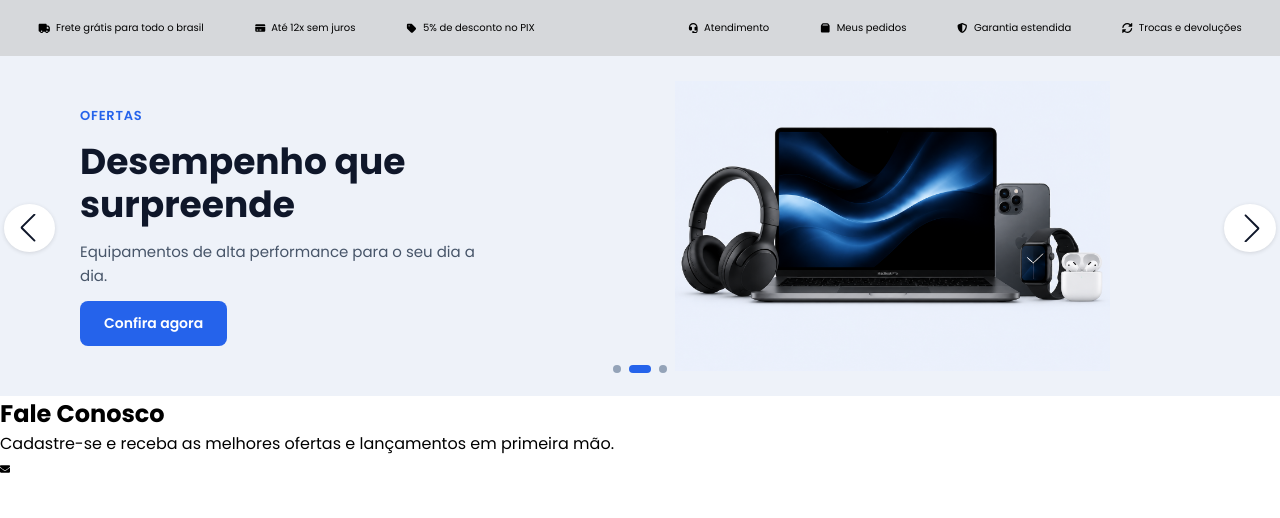
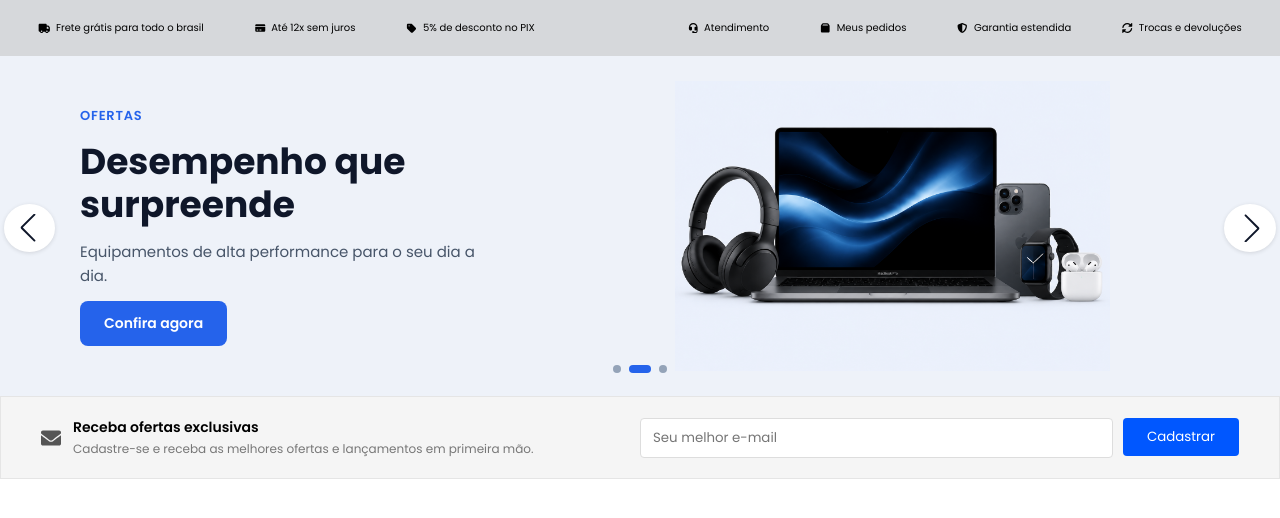
Before and after one commit to jeffdiego/Dripstore, a React (Vite) app: page / in a window 1280 px wide. Shown: the top 518 px of the page. Built offline with nearby package versions, Linux system fonts and the light colour scheme.

Commit message:
feat: section faleconosco

```diff
--- a/src/Components/FaleConosco/FaleConosco.css
+++ b/src/Components/FaleConosco/FaleConosco.css
@@ -1 +1,61 @@
-co
+#sale {
+  display: flex;
+  justify-content: space-between;
+  align-items: center;
+
+  padding: 20px 40px;
+  background-color: #f5f5f5;
+  border: 1px solid #e5e5e5;
+}
+
+.sale-info {
+  display: flex;
+  align-items: center;
+  gap: 12px;
+}
+
+.sale-icon {
+  font-size: 20px;
+  color: #555;
+}
+
+.sale-text h3 {
+  margin: 0;
+  font-size: 14px;
+  font-weight: 600;
+}
+
+.sale-text p {
+  margin: 2px 0 0;
+  font-size: 12px;
+  color: #777;
+}
+
+.sale-form {
+  display: flex;
+  gap: 10px;
+  width: 50%;
+}
+
+.sale-form input {
+  flex: 1;
+  height: 38px;
+
+  border: 1px solid #ddd;
+  border-radius: 4px;
+
+  padding: 0 12px;
+  outline: none;
+}
+
+.sale-form button {
+  height: 38px;
+  padding: 0 24px;
+
+  border: none;
+  border-radius: 4px;
+
+  background: #0057ff;
+  color: white;
+  cursor: pointer;
+}
--- a/src/Components/FaleConosco/FaleConosco.jsx
+++ b/src/Components/FaleConosco/FaleConosco.jsx
@@ -1,21 +1,30 @@
 import { FaEnvelope } from "react-icons/fa";
+import "./FaleConosco.css"
 function FaleConosco() {
 
     return (
         <>
-            <section>
-                <div >
-                    <h1>Fale Conosco</h1>
+            <section id="sale">
+                <div className="sale-info">
+                    <FaEnvelope className="sale-icon" />
 
-                    <p>Cadastre-se e receba as melhores ofertas e lançamentos em primeira mão.</p>
-
-                    <FaEnvelope />
-
-                </div>
-                <div>
-
+                    <div className="sale-text">
+                        <h3>Receba ofertas exclusivas</h3>
+                        <p>
+                            Cadastre-se e receba as melhores ofertas e lançamentos em primeira
+                            mão.
+                        </p>
+                    </div>
                 </div>
 
+                <div className="sale-form">
+                    <input
+                        type="email"
+                        placeholder="Seu melhor e-mail"
+                    />
+
+                    <button>Cadastrar</button>
+                </div>
             </section>
         </>
 
```
